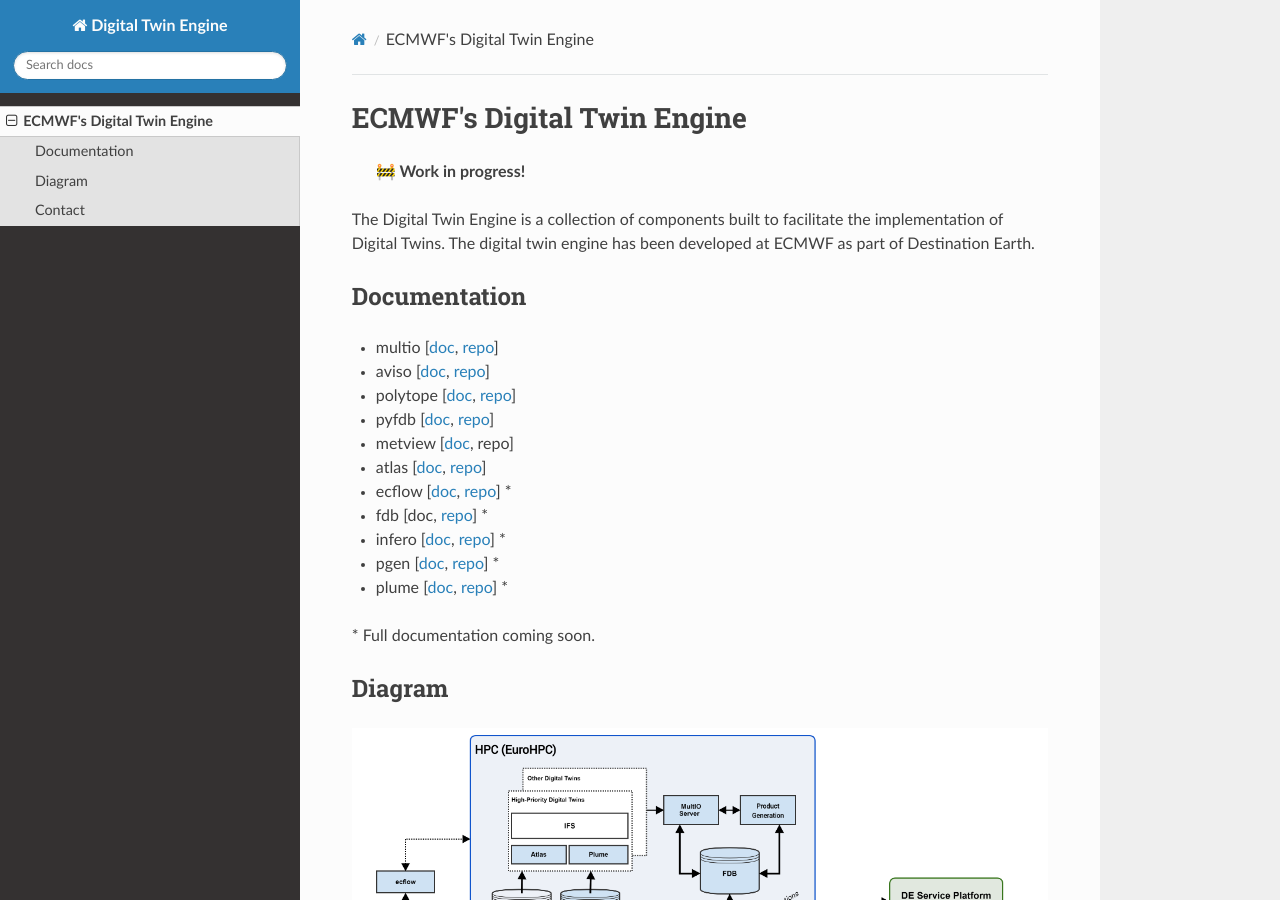
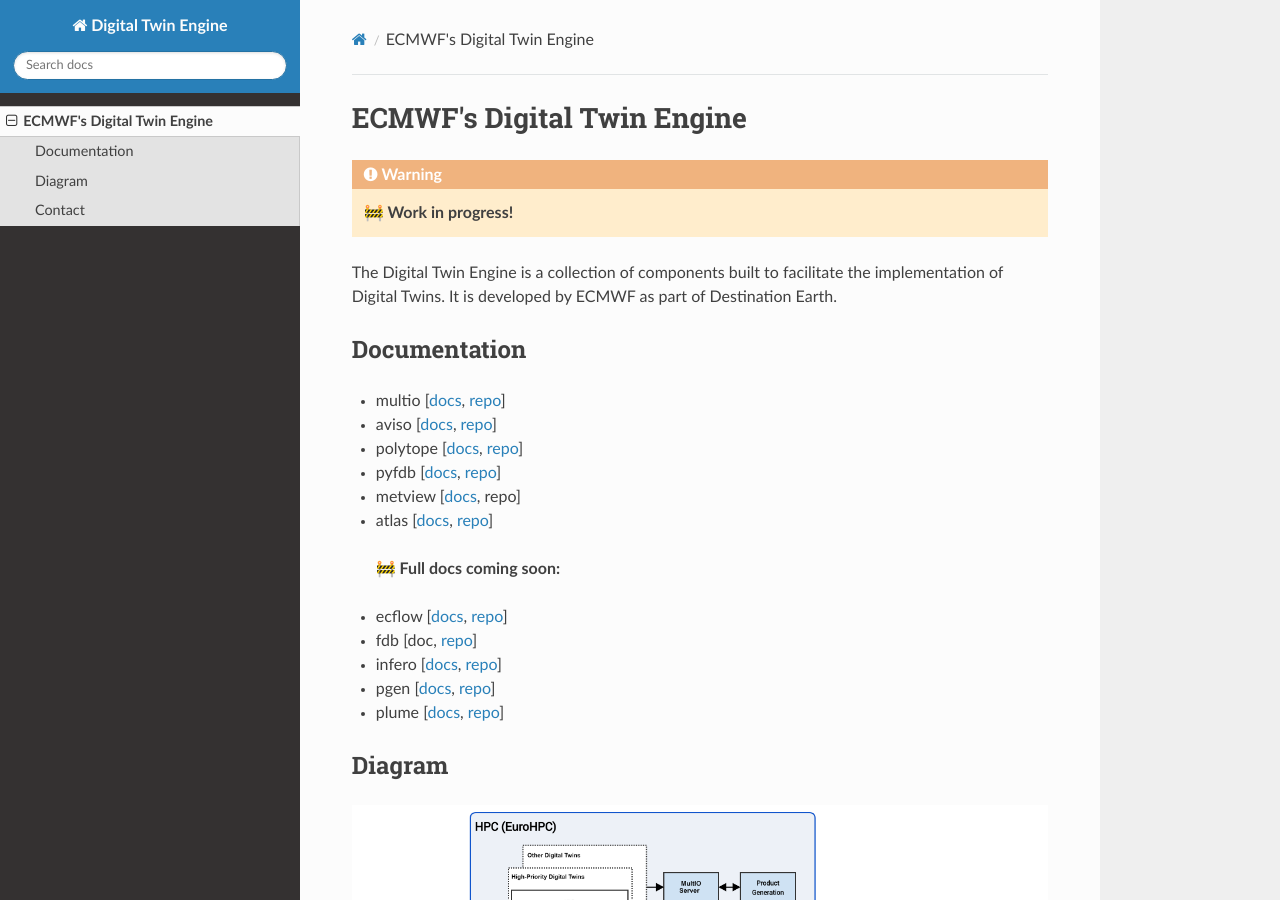
Before and after one commit to ecmwf-projects/digital-twin-engine, an MkDocs documentation site: the page built from docs/index.md, in a window 1280 px wide and 900 px high. Built offline with MkDocs 1.6.1, drawn with Linux system fonts in a browser that asks for light colours; nearby versions of some CDN libraries.

Commit message:
admonition

```diff
--- a/docs/index.md
+++ b/docs/index.md
@@ -1,25 +1,26 @@
 # ECMWF's Digital Twin Engine
 
-> **🚧 Work in progress!**
+!!! Warning
+    **🚧 Work in progress!**
 
-The Digital Twin Engine is a collection of components built to facilitate the implementation of Digital Twins. The digital twin engine has been developed at ECMWF as part of Destination Earth.
+The Digital Twin Engine is a collection of components built to facilitate the implementation of Digital Twins. It is developed by ECMWF as part of Destination Earth.
 
 ## Documentation
 
-* multio [[doc](https://multio.readthedocs.io/en/latest), [repo](https://github.com/ecmwf/multio)]
-* aviso [[doc](https://pyaviso.readthedocs.io/en/latest), [repo](https://github.com/ecmwf/aviso)]
-* polytope [[doc](https://polytope.readthedocs.io/en/latest), [repo](https://github.com/ecmwf-projects/polytope-client)]
-* pyfdb [[doc](https://pyfdb.readthedocs.io/en/latest), [repo](https://github.com/ecmwf/pyfdb)]
-* metview [[doc](https://metview.readthedocs.io/en/latest), repo]
-* atlas [[doc](https://sites.ecmwf.int/docs/atlas), [repo](https://github.com/ecmwf/atlas)]
+* multio [[docs](https://multio.readthedocs.io/en/latest), [repo](https://github.com/ecmwf/multio)]
+* aviso [[docs](https://pyaviso.readthedocs.io/en/latest), [repo](https://github.com/ecmwf/aviso)]
+* polytope [[docs](https://polytope.readthedocs.io/en/latest), [repo](https://github.com/ecmwf-projects/polytope-client)]
+* pyfdb [[docs](https://pyfdb.readthedocs.io/en/latest), [repo](https://github.com/ecmwf/pyfdb)]
+* metview [[docs](https://metview.readthedocs.io/en/latest), repo]
+* atlas [[docs](https://sites.ecmwf.int/docs/atlas), [repo](https://github.com/ecmwf/atlas)]
 
-* ecflow [[doc](https://ecflow.readthedocs.io/en/latest/index.html), [repo](https://github.com/ecmwf/ecflow)] *
-* fdb [doc, [repo](https://github.com/ecmwf/fdb)] *
-* infero [[doc](https://infero.readthedocs.io/en/latest), [repo](https://github.com/ecmwf-projects/infero)] *
-* pgen [[doc](https://pgen.readthedocs.io/en/latest/), [repo](https://github.com/ecmwf/pgen)] *
-* plume [[doc](https://plume-plugin-mechanism.readthedocs.io/en/latest), [repo](https://github.com/ecmwf-projects/plume)] *
+> **🚧 Full docs coming soon:**
 
-\* Full documentation coming soon.
+* ecflow [[docs](https://ecflow.readthedocs.io/en/latest/index.html), [repo](https://github.com/ecmwf/ecflow)]
+* fdb [doc, [repo](https://github.com/ecmwf/fdb)]
+* infero [[docs](https://infero.readthedocs.io/en/latest), [repo](https://github.com/ecmwf-projects/infero)]
+* pgen [[docs](https://pgen.readthedocs.io/en/latest/), [repo](https://github.com/ecmwf/pgen)]
+* plume [[docs](https://plume-plugin-mechanism.readthedocs.io/en/latest), [repo](https://github.com/ecmwf-projects/plume)]
 
 ## Diagram
 
--- a/mkdocs.yml
+++ b/mkdocs.yml
@@ -1,3 +1,5 @@
 site_name: Digital Twin Engine
 theme:
     name: readthedocs
+markdown_extensions:
+    - admonition
```
